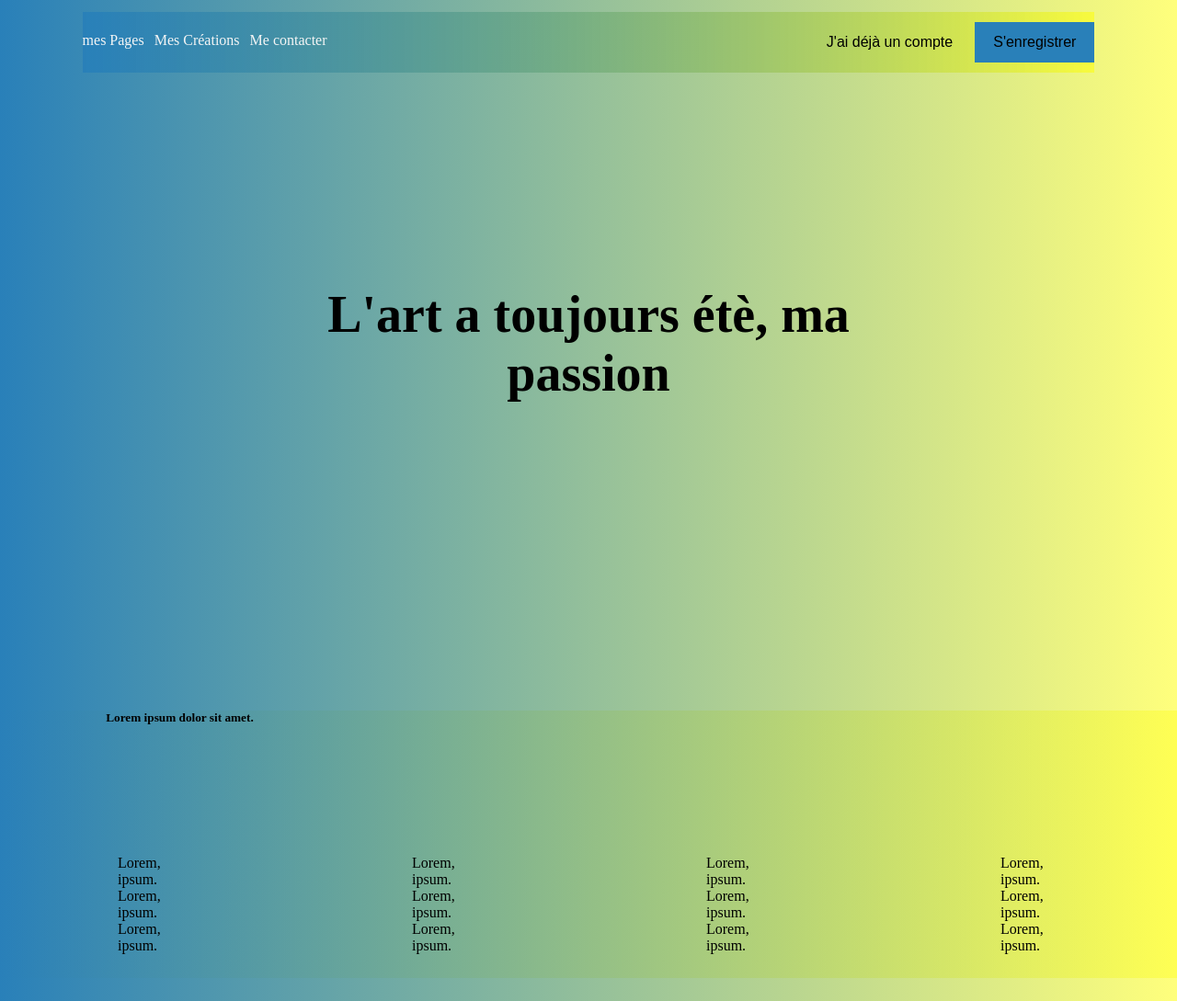
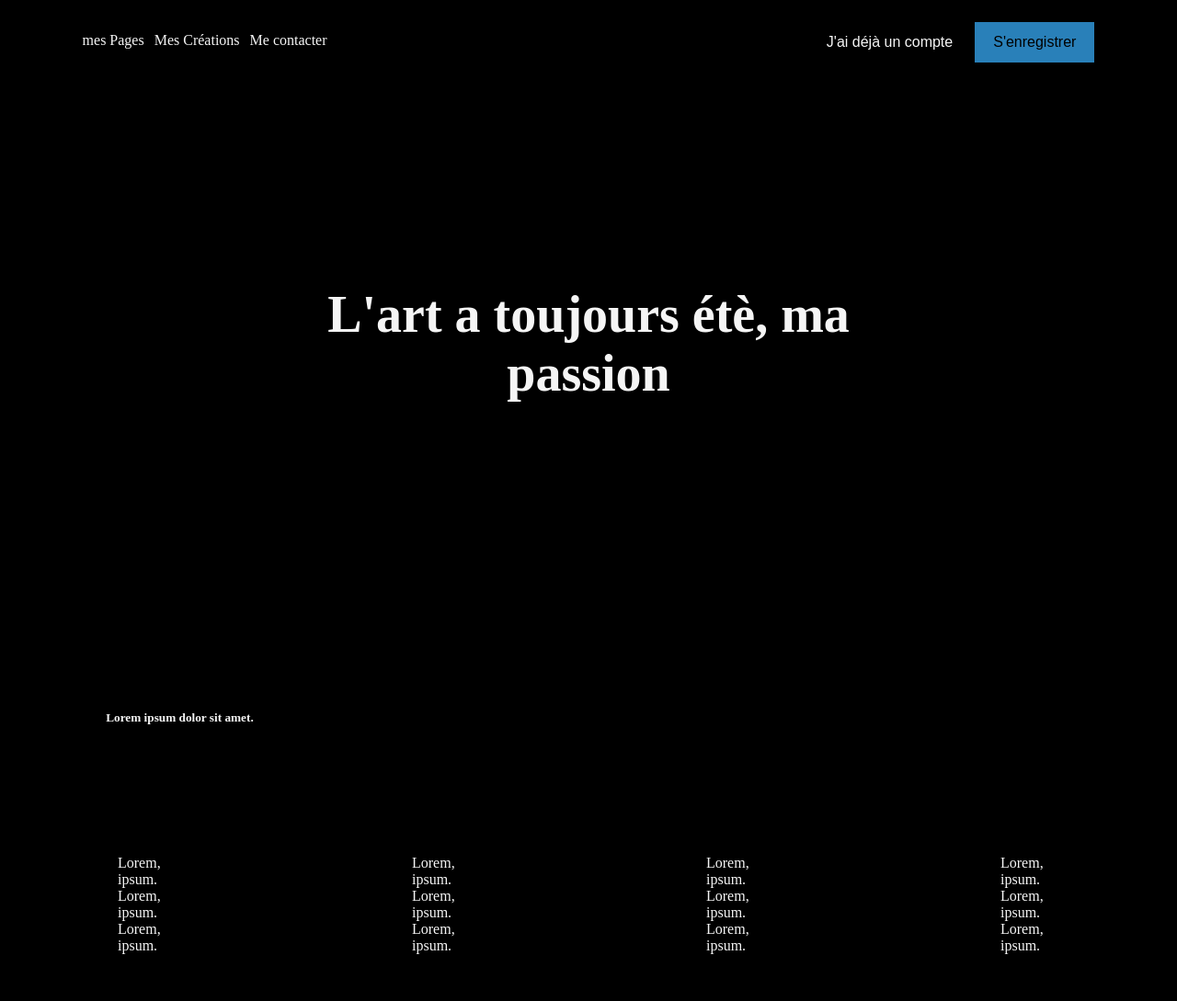
Before and after one commit to espoirmat/test, a plain HTML site: page index.html in a window 1280 px wide. Shown: the whole page at 92% size. Drawn offline with Linux system fonts and the light colour scheme.

Commit message:
modif COULEUR

```diff
--- a/css1/beauty.css
+++ b/css1/beauty.css
@@ -4,7 +4,7 @@
 }
 body
 {
-    background: linear-gradient(90deg,#2980B9,rgba(255, 255, 0, 0.514));
+    background: black;
 }
 
 body .page
@@ -18,7 +18,7 @@ nav
     justify-content: space-between;
     position: sticky;
     top: 0%;
-    background: linear-gradient(90deg,#2980B9,rgba(255, 255, 0, 0.514));
+    background: black;
     padding: 1% 0%;
 }
 
@@ -50,7 +50,7 @@ nav .onglet a
 .page .buttons .login
 {
     background-color: inherit;
-    color: black;
+    color: whitesmoke;
 }
 
 .page .buttons .registre
@@ -72,6 +72,7 @@ nav .onglet a
 .page header h1
 {
     text-align: center;
+    color: whitesmoke;
     font-size: 3.5rem;
     padding: 20%;
 }
@@ -79,7 +80,8 @@ nav .onglet a
 
 footer
 {
-    background: linear-gradient(90deg,#297fb957,rgba(255, 255, 0, 0.322));
+    background: black;
+    color: whitesmoke;
     margin: 2% auto;
 }
 
```
